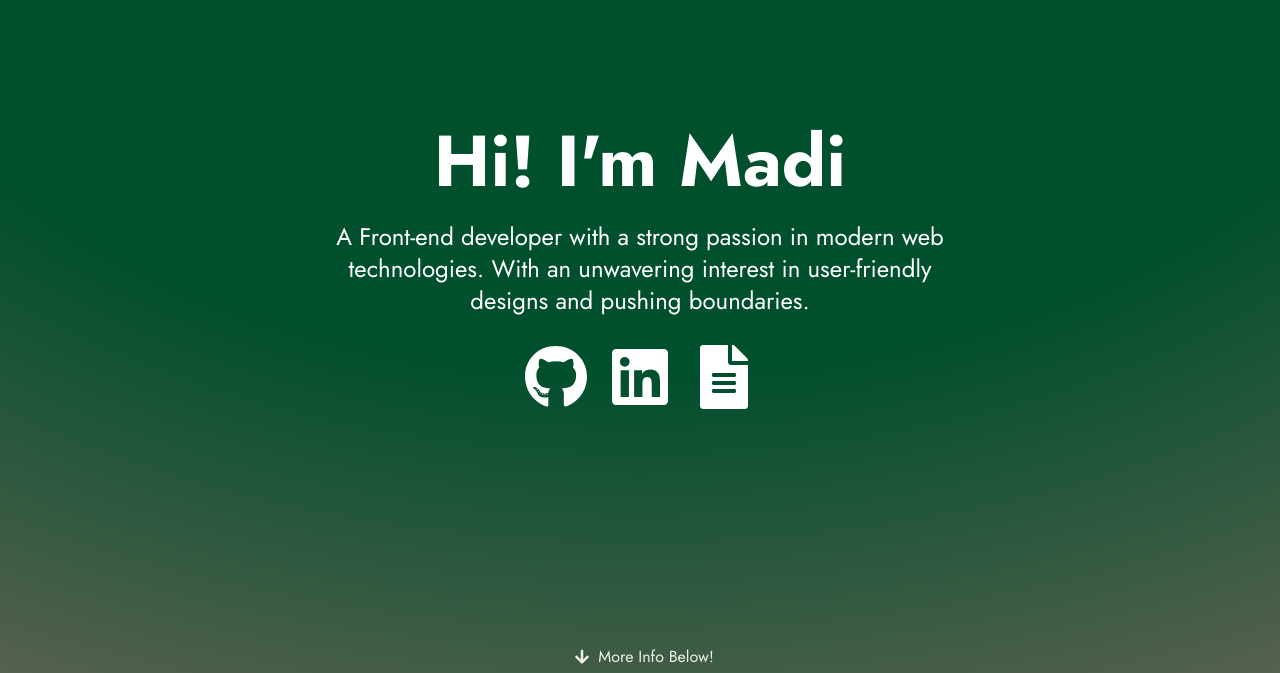
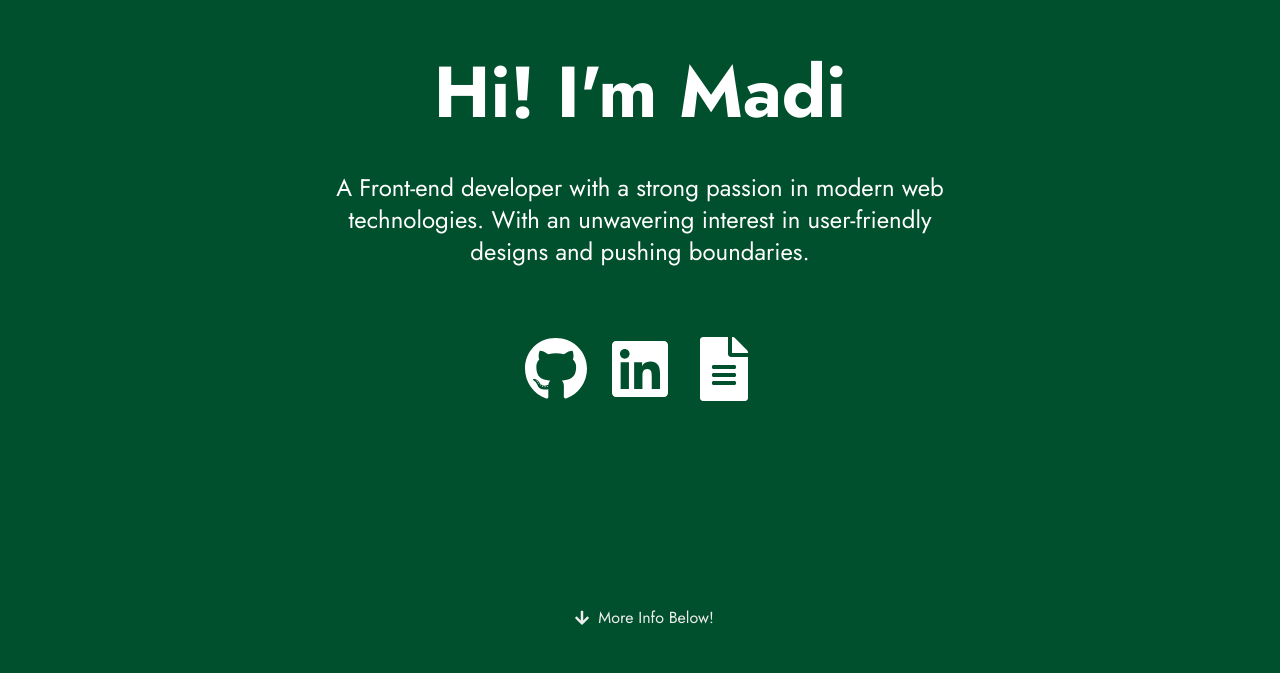
Before and after one commit to 1medi/folio, a Next.js app: page / in a window 1280 px wide. Shown: the part 127-800 px from the top of the page. Built offline with nearby package versions, Linux system fonts and the light colour scheme.

Commit message:
Some interactivity in the landing page!

```diff
--- /dev/null
+++ b/components/PageBanners/Banner/index copy.tsx
@@ -0,0 +1,16 @@
+const Banner = () => {
+  return (
+    <main className="w-full relative">
+      <section
+      className="w-full grid grid-cols-20 h-screen overflow-y-clip"
+      >
+      </section>
+      <div
+      className="pointer-events-none absolute inset-0
+      flex flex-col gap-5 items-center justify-center z-10 mb-10
+      "
+      >
+      </div>
+    </main>
+  )
+}
--- a/components/PageBanners/Banner/index.tsx
+++ b/components/PageBanners/Banner/index.tsx
@@ -8,97 +8,117 @@ import {
   animate,
 } from "framer-motion";
 import { FaGithub, FaLinkedin, FaFileAlt, FaArrowDown } from "react-icons/fa";
+import Tile from "../../Tile";
 
-const COLORS = ["#473B1F", "#51432A", "#FFFFFF"];
+const duration = 1;
+const transition = {
+  duration: 0.8,
+  delay: 0.5,
+  ease: [0, 0.71, 0.2, 1.01],
+}
 const Banner = () => {
-  const [isModalOpen, setModalOpen] = useState(false);
-  const color = useMotionValue(COLORS[0]);
-  const backgroundImage = useMotionTemplate`radial-gradient(125% 125% at 50% 0%, #004f2d 50%, ${color}`;
-
-  const { scrollY } = useScroll();
-  const opacity = useTransform(scrollY, [0, 300], [1, 0]);
-
-  useEffect(() => {
-    animate(color, COLORS, {
-      ease: "easeInOut",
-      duration: 10,
-      repeat: Infinity,
-      repeatType: "mirror",
-    });
-  }, []);
-
   return (
-    <div className="-z-80  w-full h-full overflow-hidden">
-      <motion.section
-        key={"banner"}
-        exit={{ opacity: 0 }}
-        className="about-section min-h-screen relative justify-center shadow-2xl -z-80"
-        style={{
-          display: "flex",
-          flexDirection: "column",
-          textAlign: "center",
-          backgroundImage,
-          opacity,
-        }}
-        initial={{ opacity: 0 }}
-        animate={{
-          opacity: 1,
-        }}
-        transition={{ duration: 1 }}
+    <main className="w-full relative overflow-hidden">
+      <motion.section className="about-section w-full grid grid-cols-10 h-screen overflow-y-clip">
+        {Array.from({ length: 20 * 12 }).map((i, index) => (
+          <Tile key={index} />
+        ))}
+      </motion.section>
+      <div
+        className="pointer-events-none absolute inset-0
+      flex flex-col gap-5 items-center justify-center z-10 mb-10
+      "
       >
-        <h1 className="text-center text-7xl font-bold mb-2 text-white">
+        <motion.h1
+          initial={{ opacity: 0, y: 100 }}
+          animate={{ opacity: 1, y: 1 }}
+          transition={{ delay: duration }}
+          className="text-center text-7xl font-bold mb-2 text-white"
+        >
           Hi! I'm Madi
-        </h1>
-        <div className="w-1/2 mr-auto ml-auto">
+        </motion.h1>
+        <motion.div
+          className="w-1/2 mr-auto ml-auto"
+          initial={{ opacity: 0, y: 100 }}
+          animate={{ opacity: 1, y: 1 }}
+          transition={{ delay: 1.25 }}
+        >
           <p className="text-2xl m-4 text-center text-white">
             A Front-end developer with a strong passion in modern web
             technologies. With an unwavering interest in user-friendly designs
             and pushing boundaries.
           </p>
-        </div>
-        <div className="flex justify-center gap-5 p-3">
+        </motion.div>
+        <motion.div
+          className="flex justify-center gap-5 p-8 pointer-events-auto"
+          initial={{ opacity: 0, y: 100 }}
+          animate={{ opacity: 1, y: 1 }}
+          transition={{ delay: 1.5 }}
+        >
           <motion.a
             href="https://github.com/1medi"
             target="_blank"
             rel="noopener noreferrer"
-            whileHover={{ scale: 1.2 }}
+            initial={{ opacity: 0, y: 100 }}
+            animate={{ opacity: 1, y: 1 }}
+            transition={{ delay: 1.5 }}
+            className="pointer-events-auto"
           >
-            <FaGithub size={64} className="fill-white" />
+            <motion.div whileHover={{ scale: 1.2 }}>
+              <FaGithub size={64} className="fill-white" />
+            </motion.div>
           </motion.a>
           <motion.a
             href="https://www.linkedin.com/in/madi-tabon/"
             target="_blank"
             rel="noopener noreferrer"
-            whileHover={{ scale: 1.2 }}
+            initial={{ opacity: 0, y: 100 }}
+            animate={{ opacity: 1, y: 1 }}
+            transition={{ delay: 1.75 }}
           >
-            <FaLinkedin size={64} className="fill-white" />
+            <motion.div whileHover={{ scale: 1.2 }}>
+              <FaLinkedin size={64} className="fill-white" />
+            </motion.div>
           </motion.a>
           <motion.a
             href="/resume"
             target="_blank"
             rel="noopener noreferrer"
-            whileHover={{ scale: 1.2 }}
+            initial={{ opacity: 0, y: 100 }}
+            animate={{ opacity: 1, y: 1 }}
+            transition={{ delay: 2 }}
           >
-            <FaFileAlt size={64} className="fill-white" />
+            <motion.div whileHover={{ scale: 1.2 }}>
+              <FaFileAlt size={64} className="fill-white" />
+            </motion.div>
           </motion.a>
-        </div>
-        <motion.a href="#projects">
-          <div className="absolute bottom-0 left-0 right-0">
+        </motion.div>
+        <motion.a href="#projects"
+        transition={transition}
+        >
+          <motion.div
+            className="absolute bottom-0 left-0 right-0 pointer-events-auto"
+            initial={{ opacity: 0, y: 100 }}
+            animate={{ opacity: 1, y: 1 }}
+            transition={{ delay: 2.25 }}
+          >
             <motion.div
               animate={{ y: [0, -10, 0] }}
-              transition={{ duration: 1, repeat: Infinity, ease: "easeInOut" }}
+              transition={{
+                duration: 1,
+                repeat: Infinity,
+                ease: "easeInOut",
+              }}
               className="flex flex-row justify-center items-center"
-              whileHover={{ color: "black" }}
+              whileHover={{ color: "#FFFFFF" }}
+              whileTap={{rotate: 3}}
             >
-                              <FaArrowDown className="m-2" /> More Info Below!
-              <motion.p whileHover={{ color: "black" }} className=" flex flex-row">
-
-              </motion.p>
+              <FaArrowDown className="m-2" /> More Info Below!
             </motion.div>
-          </div>
+          </motion.div>
         </motion.a>
-      </motion.section>
-    </div>
+      </div>
+    </main>
   );
 };
 
--- /dev/null
+++ b/components/Tile/index.tsx
@@ -0,0 +1,22 @@
+import Lutong from "../../public/BAHAY.png"
+
+const Tile = () => {
+  return (
+    <div
+    className="aspect-square bg-[#004f2d]  border-neutral-900 hover:bg-[#004f2da1] transition-colors duration-100"
+    />
+  )
+}
+
+export default Tile
+// "use client"
+// const Tile = () => {
+//   return (
+//     <div
+//       className="aspect-square bg-cover bg-center border-neutral-900 transition-colors duration-100 hover:opacity-80"
+//       style={{ backgroundImage: "url('/lutong.png')" }}
+//     />
+//   );
+// };
+
+// export default Tile;
--- a/src/app/Pocket-Prof/page.tsx
+++ b/src/app/Pocket-Prof/page.tsx
@@ -16,7 +16,7 @@ const PocketProf = () => {
         <motion.section className="bg-[#a49e8d] m-4 p-12 rounded-lg">
           <div className="m-auto justify-center items-center p-8 flex flex-col md:flex-row">
             <div className="p-4">
-              <h2 className="text-3xl text-center bg-black rounded-lg p-4">
+              <h2 className="text-3xl text-center bg-[#3A3F2D] rounded-lg p-4">
                 Tools Used
               </h2>
               <ul className="p-2 text-center">
@@ -26,7 +26,7 @@ const PocketProf = () => {
               </ul>
             </div>
             <div className="p-4">
-              <h2 className="text-3xl text-center bg-black rounded-lg p-4">
+              <h2 className="text-3xl text-center bg-[#3A3F2D] rounded-lg p-4">
                 Key Features
               </h2>
               <ul className="p-2 text-center">
@@ -37,7 +37,7 @@ const PocketProf = () => {
             </div>
           </div>
           <div className="about p-8">
-            <h2 className="text-3xl text-center bg-black rounded-lg p-4">
+            <h2 className="text-3xl text-center bg-[#3A3F2D] rounded-lg p-4">
               What is Pocket Prof?
             </h2>
             <p className="p-4">
@@ -49,7 +49,7 @@ const PocketProf = () => {
             </p>
           </div>
           <div className="proj-ideation p-8">
-            <h2 className="text-3xl text-center md:text-right bg-black rounded-lg p-4">
+            <h2 className="text-3xl text-center md:text-right bg-[#3A3F2D] rounded-lg p-4">
               Identifying The Issue
             </h2>
             <p className="text-right p-4">
@@ -61,7 +61,7 @@ const PocketProf = () => {
             </p>
           </div>
           <div className="proj-ideation p-8">
-            <h2 className="text-3xl text-center md:text-left bg-black rounded-lg p-4">
+            <h2 className="text-3xl text-center md:text-left bg-[#3A3F2D] rounded-lg p-4">
               Design Decisions
             </h2>
             <div className="m-auto flex sm:flex-col lg:flex-row">
@@ -80,7 +80,7 @@ const PocketProf = () => {
             </div>
           </div>
           <div className="proj-outcome p-4">
-            <h2 className="text-3xl bg-black rounded-lg text-center md:text-right p-4">
+            <h2 className="text-3xl bg-[#3A3F2D] rounded-lg text-center md:text-right p-4">
               Outcome
             </h2>
             <p className="text-center md:text-right p-4">
--- a/src/app/globals.css
+++ b/src/app/globals.css
@@ -6,23 +6,30 @@
 
 body {
   font-family: 'Jost', sans-serif;
-  background: var(--background) url("/cartographer.png");
-  background-size: 100% auto; /* Prevents over-stretching */
-  background-position: center;
-  background-repeat: no-repeat;
-  background-attachment: fixed;
-  background-blend-mode: overlay;
+
   color: #ededed;
 }
 
 :root {
   --background: #1E150A;
   --foreground: #ededed;
+  background: var(--background) url("/cartographer.png");
+  background-size: 100% auto;
+  background-position: center;
+  background-repeat: no-repeat;
+  background-attachment: fixed;
+  background-blend-mode: overlay;
 }
 
 @media (prefers-color-scheme: dark) {
   :root {
     --background: #1E150A;
     --foreground: #ededed;
+    background: var(--background) url("/cartographer.png");
+    background-size: 100% auto;
+    background-position: center;
+    background-repeat: no-repeat;
+    background-attachment: fixed;
+    background-blend-mode: overlay;
   }
 }
--- a/tailwind.config.ts
+++ b/tailwind.config.ts
@@ -12,6 +12,9 @@ export default {
         background: "var(--background)",
         foreground: "var(--foreground)"
       },
+      gridTemplateColumns:{
+        10: "repeat(10, minmax(0, 1fr))",
+      }
     },
   },
   plugins: [],
```
Also changed, not shown: src/app/Aether/page.tsx (+6 -6 lines), src/app/Lutong-Bahay/page.tsx (+6 -6 lines), public/pw-pattern.png (added), 1 other file (tests, documents, lock files or other folders).
